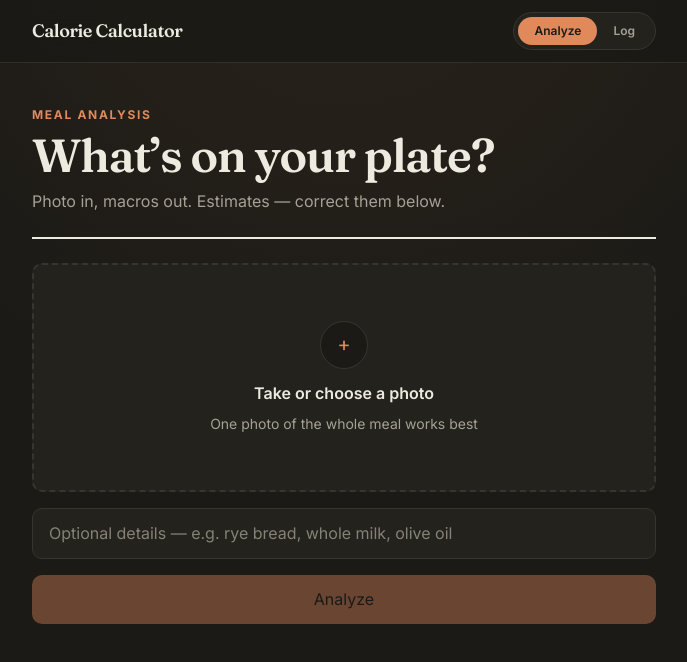
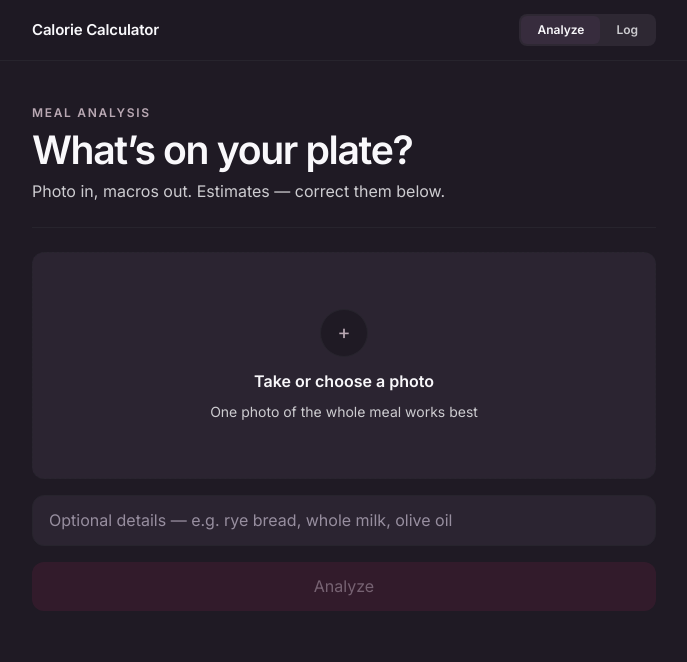
Before and after one commit to anton-yankov/calorie-calculator, a Next.js app: page / in a window 1280 px wide. Shown: the top 662 px of the page, without its empty margins (296-983 px from the left). Built offline with nearby package versions, Linux system fonts and the light colour scheme.

Commit message:
Match UI to T3 Chat theme

```diff
--- a/src/app/globals.css
+++ b/src/app/globals.css
@@ -1,18 +1,25 @@
 @import "tailwindcss";
 
 :root {
-  --background: #1b1a16;
-  --foreground: #edeae0;
-  --surface: #24221c;
-  --surface-raised: #2a281f;
-  --muted: #a5a195;
-  --accent: #e08a5c;
-  --accent-soft: #3a2a20;
-  --green: #7fbf92;
-  --green-soft: #22312a;
-  --line: #38352c;
-  --danger: #e58b82;
-  --danger-soft: #3b2421;
+  /* T3 Chat theme tokens */
+  --background: #1f1a24;
+  --foreground: #f9f8fb;
+  --surface: #2b2431;
+  --surface-raised: #2e2833;
+  --control: #372c3d;
+  --muted: #cdccd0;
+  --label: #b9a8b3;
+  --placeholder: #978e9f;
+  --accent: #501f38;
+  --accent-hover: #622544;
+  --accent-foreground: #fbd0e8;
+  --accent-soft: #37152b;
+  --focus: #8f3b68;
+  --green: #78b892;
+  --green-soft: #21352b;
+  --line: #27242d;
+  --danger: #d985a6;
+  --danger-soft: #331a2b;
 }
 
 @theme inline {
@@ -20,18 +27,24 @@
   --color-foreground: var(--foreground);
   --color-surface: var(--surface);
   --color-surface-raised: var(--surface-raised);
+  --color-control: var(--control);
   --color-muted: var(--muted);
+  --color-label: var(--label);
   --color-accent: var(--accent);
+  --color-accent-hover: var(--accent-hover);
+  --color-accent-foreground: var(--accent-foreground);
   --color-accent-soft: var(--accent-soft);
+  --color-focus: var(--focus);
+  --color-placeholder: var(--placeholder);
   --color-success: var(--green);
   --color-success-soft: var(--green-soft);
   --color-line: var(--line);
   --color-danger: var(--danger);
   --color-danger-soft: var(--danger-soft);
   --font-sans: var(--font-inter);
-  --font-serif: var(--font-fraunces);
+  --font-serif: var(--font-inter);
   --font-mono: var(--font-jetbrains-mono);
-  --radius-panel: 10px;
+  --radius-panel: 12px;
 }
 
 html,
@@ -46,9 +59,7 @@ html {
 }
 
 body {
-  background:
-    radial-gradient(circle at 50% -10%, rgba(224, 138, 92, 0.08), transparent 34rem),
-    var(--background);
+  background: var(--background);
   color: var(--foreground);
   font-family: var(--font-sans), system-ui, sans-serif;
   font-size: 16px;
@@ -67,13 +78,17 @@ summary {
 }
 
 ::selection {
-  background: var(--accent);
-  color: var(--background);
+  background: var(--focus);
+  color: var(--foreground);
 }
 
 :focus-visible {
-  outline: 2px solid var(--accent);
+  outline: 2px solid var(--focus);
   outline-offset: 3px;
+}
+
+input::placeholder {
+  color: var(--placeholder);
 }
 
 /* Skeleton shimmer: a directional highlight sweeping across ghost bars.
@@ -97,7 +112,7 @@ summary {
   position: absolute;
   inset: 0;
   transform: translateX(-100%);
-  background: linear-gradient(90deg, transparent, rgba(237, 234, 224, 0.09), transparent);
+  background: linear-gradient(90deg, transparent, rgba(251, 208, 232, 0.1), transparent);
 }
 
 /* Motion only for users who haven't opted out — otherwise bars stay static */
--- a/src/app/layout.tsx
+++ b/src/app/layout.tsx
@@ -1,15 +1,10 @@
 import type { Metadata } from "next";
-import { Fraunces, Inter, JetBrains_Mono } from "next/font/google";
+import { Inter, JetBrains_Mono } from "next/font/google";
 import { TopNav } from "@/components/TopNav";
 import "./globals.css";
 
 const inter = Inter({
   variable: "--font-inter",
-  subsets: ["latin"],
-});
-
-const fraunces = Fraunces({
-  variable: "--font-fraunces",
   subsets: ["latin"],
 });
 
@@ -25,10 +20,7 @@ export const metadata: Metadata = {
 
 export default function RootLayout({ children }: LayoutProps<"/">) {
   return (
-    <html
-      lang="en"
-      className={`${inter.variable} ${fraunces.variable} ${jetbrainsMono.variable} h-full antialiased`}
-    >
+    <html lang="en" className={`${inter.variable} ${jetbrainsMono.variable} h-full antialiased`}>
       <body className="min-h-full flex flex-col">
         <TopNav />
         {children}
--- a/src/app/log/page.tsx
+++ b/src/app/log/page.tsx
@@ -133,11 +133,11 @@ export default function LogPage() {
 
   return (
     <main className="page-enter mx-auto flex min-h-dvh w-full max-w-2xl flex-col gap-5 px-5 py-8 sm:px-6 sm:py-11">
-      <header className="border-b-2 border-foreground pb-6">
-        <p className="mb-2 text-xs font-bold uppercase tracking-[0.14em] text-accent">
+      <header className="border-b border-line pb-6">
+        <p className="mb-2 text-xs font-semibold uppercase tracking-[0.14em] text-label">
           Daily record
         </p>
-        <h1 className="font-serif text-[clamp(2rem,8vw,2.9rem)] font-semibold leading-[1.08] tracking-tight">
+        <h1 className="font-serif text-[clamp(2rem,8vw,2.45rem)] font-semibold leading-[1.08] tracking-[-0.035em]">
           Meal log
         </h1>
         <p className="mt-2 text-[15px] text-muted">Your saved meals, grouped by day.</p>
--- a/src/app/page.tsx
+++ b/src/app/page.tsx
@@ -24,7 +24,7 @@ interface HistoryEntry {
 
 function CorrectionBubble({ text }: { text: string }) {
   return (
-    <div className="self-end max-w-[85%] rounded-panel rounded-br-sm border border-success/40 bg-success-soft px-4 py-2.5 text-sm text-foreground">
+    <div className="self-end max-w-[85%] rounded-panel rounded-br-sm bg-surface px-4 py-2.5 text-sm text-foreground">
       {text}
     </div>
   );
@@ -183,11 +183,11 @@ export default function Home() {
 
   return (
     <main className="page-enter mx-auto flex min-h-dvh w-full max-w-2xl flex-col gap-4 px-5 py-8 sm:px-6 sm:py-11">
-      <header className="mb-2 border-b-2 border-foreground pb-6">
-        <p className="mb-2 text-xs font-bold uppercase tracking-[0.14em] text-accent">
+      <header className="mb-2 border-b border-line pb-6">
+        <p className="mb-2 text-xs font-semibold uppercase tracking-[0.14em] text-label">
           Meal analysis
         </p>
-        <h1 className="font-serif text-[clamp(2rem,8vw,2.9rem)] font-semibold leading-[1.08] tracking-tight">
+        <h1 className="font-serif text-[clamp(2rem,8vw,2.45rem)] font-semibold leading-[1.08] tracking-[-0.035em]">
           What’s on your plate?
         </h1>
         <p className="mt-2 max-w-xl text-[15px] text-muted sm:text-base">
@@ -209,14 +209,14 @@ export default function Home() {
         value={description}
         onChange={(e) => setDescription(e.target.value)}
         placeholder="Optional details — e.g. rye bread, whole milk, olive oil"
-        className="rounded-panel border border-line bg-surface px-4 py-3 text-sm text-foreground placeholder:text-muted/75 transition-colors focus:border-accent focus:outline-none"
+        className="rounded-panel border border-line bg-surface px-4 py-3 text-sm text-foreground placeholder:text-placeholder transition-colors hover:border-muted/30 focus:border-focus focus:outline-none"
       />
 
       <button
         type="button"
         disabled={!sourceBlob || loading || preparing}
         onClick={() => analyze()}
-        className="flex items-center justify-center gap-2 rounded-panel bg-accent px-4 py-3 font-semibold text-background transition duration-200 hover:-translate-y-0.5 hover:brightness-110 disabled:translate-y-0 disabled:cursor-not-allowed disabled:opacity-40"
+        className="flex items-center justify-center gap-2 rounded-panel bg-accent px-4 py-3 font-semibold text-accent-foreground transition duration-200 hover:bg-accent-hover disabled:cursor-not-allowed disabled:opacity-40"
       >
         {/* During photo prep the frame overlay is the loader — the button stays plain */}
         {loading && <Spinner />}
@@ -274,7 +274,7 @@ export default function Home() {
             {loggedAtLength === history.length && (
               <Link
                 href="/log"
-                className="shrink-0 rounded-panel bg-success px-4 py-2.5 text-sm font-semibold text-background transition hover:brightness-110"
+                className="shrink-0 rounded-panel bg-accent px-4 py-2.5 text-sm font-semibold text-accent-foreground transition hover:bg-accent-hover"
               >
                 View log
               </Link>
--- a/src/components/CorrectionBar.tsx
+++ b/src/components/CorrectionBar.tsx
@@ -30,12 +30,12 @@ export function CorrectionBar({ disabled, loading, onSubmit }: CorrectionBarProp
         disabled={disabled}
         onChange={(e) => setText(e.target.value)}
         placeholder={'Correct it — e.g. "that’s rye bread, and you missed the butter"'}
-        className="min-w-0 flex-1 rounded-panel border border-line bg-surface px-4 py-2.5 text-sm text-foreground placeholder:text-muted/75 transition-colors focus:border-accent focus:outline-none"
+        className="min-w-0 flex-1 rounded-panel border border-line bg-surface px-4 py-2.5 text-sm text-foreground placeholder:text-placeholder transition-colors hover:border-muted/30 focus:border-focus focus:outline-none"
       />
       <button
         type="submit"
         disabled={disabled || !text.trim()}
-        className="flex shrink-0 items-center justify-center gap-2 rounded-panel bg-foreground px-4 py-2.5 text-sm font-semibold text-background transition hover:bg-accent disabled:opacity-40"
+        className="flex shrink-0 items-center justify-center gap-2 rounded-panel bg-accent px-4 py-2.5 text-sm font-semibold text-accent-foreground transition hover:bg-accent-hover disabled:opacity-40"
       >
         {loading && <Spinner />}
         Re-analyze
--- a/src/components/PhotoInput.tsx
+++ b/src/components/PhotoInput.tsx
@@ -47,7 +47,7 @@ export function PhotoInput({
         disabled={preparing || (!previewUrl && disabled)}
         title={previewUrl ? "View photo" : undefined}
         onClick={() => (previewUrl ? dialogRef.current?.showModal() : inputRef.current?.click())}
-        className="group w-full overflow-hidden rounded-panel border-2 border-dashed border-line bg-surface transition duration-200 hover:border-accent hover:bg-surface-raised disabled:opacity-50"
+        className="group w-full overflow-hidden rounded-panel border border-dashed border-line bg-surface transition duration-200 hover:border-focus hover:bg-surface-raised disabled:opacity-50"
       >
         {previewUrl ? (
           // eslint-disable-next-line @next/next/no-img-element -- local object URL, next/image not applicable
@@ -59,7 +59,7 @@ export function PhotoInput({
         ) : (
           <div className="flex flex-col items-center gap-2 px-5 py-14 text-muted">
             <span
-              className="mb-1 flex h-12 w-12 items-center justify-center rounded-full border border-line bg-background font-mono text-xl text-accent transition-transform group-hover:-translate-y-0.5"
+              className="mb-1 flex h-12 w-12 items-center justify-center rounded-full border border-line bg-background font-mono text-xl text-label transition-transform group-hover:-translate-y-0.5"
               aria-hidden
             >
               +
--- a/src/components/TopNav.tsx
+++ b/src/components/TopNav.tsx
@@ -12,13 +12,13 @@ export function TopNav() {
   const pathname = usePathname();
 
   return (
-    <nav className="sticky top-0 z-30 border-b border-line/80 bg-background/90 backdrop-blur-xl">
-      <div className="mx-auto flex w-full max-w-2xl items-center justify-between gap-5 px-5 py-3 sm:px-6">
-        <Link href="/" className="font-serif text-lg font-semibold tracking-tight text-foreground">
+    <nav className="sticky top-0 z-30 border-b border-line bg-background/90 backdrop-blur-xl">
+      <div className="mx-auto flex w-full max-w-2xl items-center justify-between gap-5 px-5 py-3.5 sm:px-6">
+        <Link href="/" className="text-[15px] font-semibold tracking-[-0.01em] text-foreground">
           <span className="sm:hidden">Calories</span>
           <span className="hidden sm:inline">Calorie Calculator</span>
         </Link>
-        <div className="flex rounded-full border border-line bg-surface p-1">
+        <div className="flex rounded-lg bg-surface-raised p-0.5">
           {tabs.map((tab) => {
             const active = pathname === tab.href;
             return (
@@ -26,8 +26,10 @@ export function TopNav() {
                 key={tab.href}
                 href={tab.href}
                 aria-current={active ? "page" : undefined}
-                className={`rounded-full px-4 py-1.5 text-center text-xs font-semibold transition-colors ${
-                  active ? "bg-accent text-background" : "text-muted hover:text-foreground"
+                className={`rounded-md px-4 py-1.5 text-center text-xs font-semibold transition-colors ${
+                  active
+                    ? "bg-control text-foreground"
+                    : "text-muted hover:bg-control/70 hover:text-foreground"
                 }`}
               >
                 {tab.label}
--- a/src/components/loaders.tsx
+++ b/src/components/loaders.tsx
@@ -66,7 +66,7 @@ export function SkeletonEstimate({ label }: { label: string }) {
       className="overflow-hidden rounded-panel border border-line bg-surface"
     >
       <header className="flex items-center gap-2 border-b border-line bg-surface-raised px-4 py-2.5">
-        <span className="text-xs font-semibold uppercase tracking-[0.14em] text-accent">
+        <span className="text-xs font-semibold uppercase tracking-[0.14em] text-label">
           {label}
         </span>
       </header>
@@ -86,7 +86,7 @@ export function SkeletonEstimate({ label }: { label: string }) {
         ))}
       </ul>
       <footer
-        className="flex items-center justify-between gap-2 border-t-2 border-foreground px-4 py-3"
+        className="flex items-center justify-between gap-2 border-t border-line bg-surface-raised px-4 py-3"
         aria-hidden
       >
         <GhostBar className="h-5 w-24" />
```
Also changed, not shown: src/components/AnalysisCard.tsx (+6 -6 lines).
